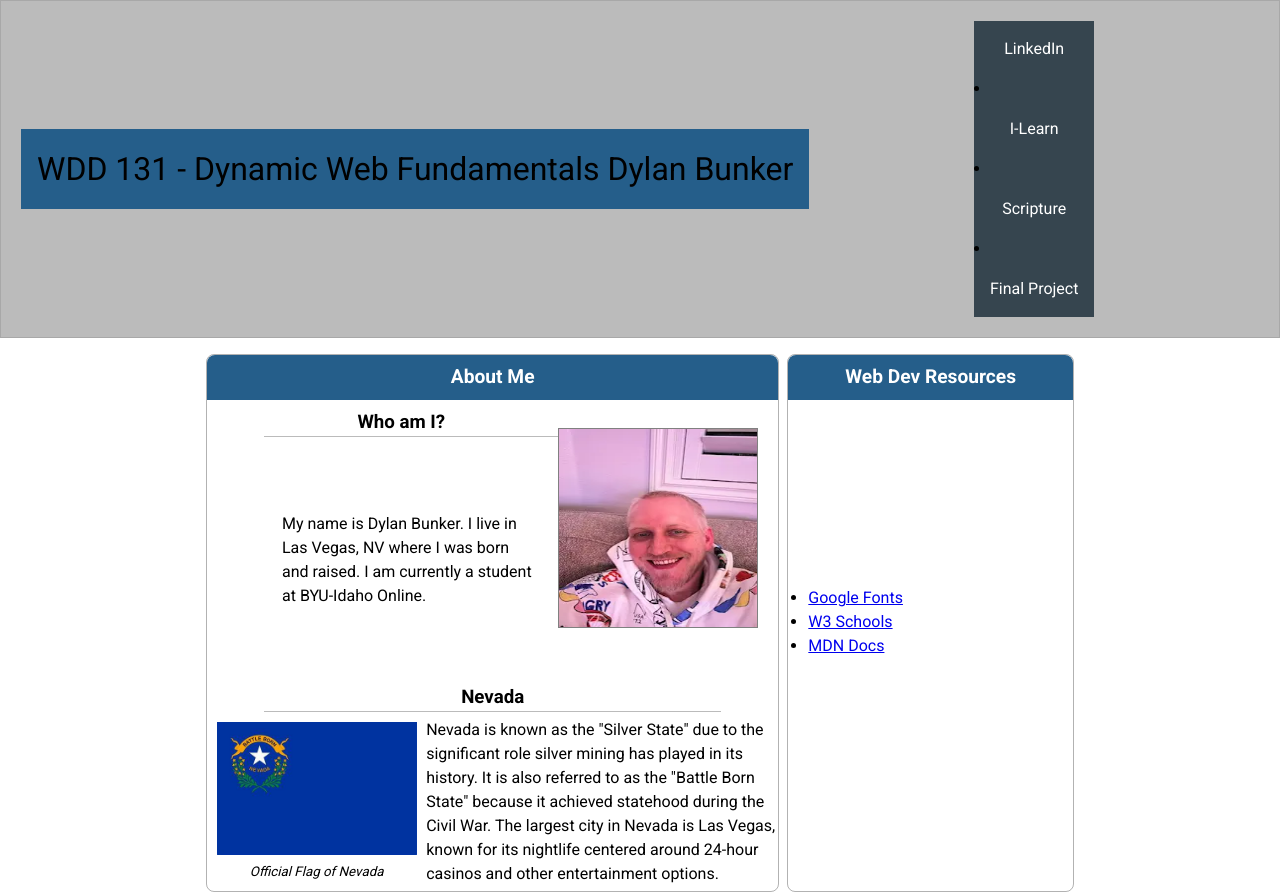
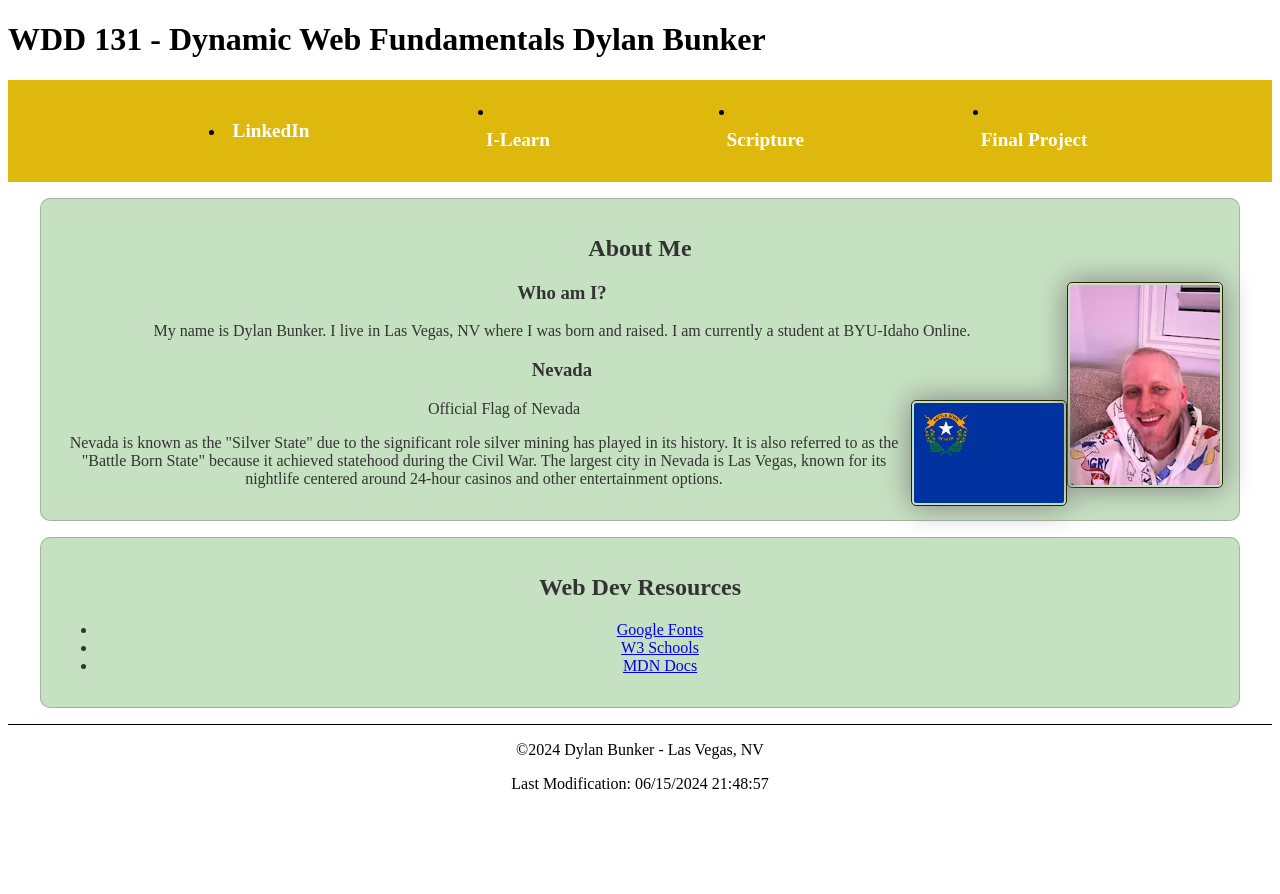
Before and after one commit to DBunker89/wdd131, a plain HTML site: page index.html in a window 1280 px wide. Shown: the top 894 px of the page. After the commit the page ends 809 px from the top, so only its background shows below. Drawn offline with Linux system fonts and the light colour scheme; files that its build step writes are made by us from their sources; files whose address does not match are found by name.

Commit message:
week 1 home page

```diff
--- a/styles/base.css
+++ b/styles/base.css
@@ -1,157 +1,59 @@
-@import url('https://fonts.googleapis.com/css2?family=Roboto:wght@400;700&display=swap');
+@import url('https://fonts.googleapis.com/css2?family=Roboto:ital,wght@0,100;0,300;0,400;0,500;0,700;0,900;1,100;1,300;1,400;1,500;1,700;1,900&display=swap');
 
-:root {
-    --blue: rgb(37, 94, 138);
-    --red: rgb(231, 10, 10);
-  }
-
-  * {
-	margin: 0;
-	padding: 0;
-	box-sizing: border-box;
-}
-
-  .me img {
-    margin: 20px;
-    border: 1px gray solid;
-    height: 200px;
-    width: 200px;
-    float: right;
-  }
-
-  body {
-    line-height: 1.5;
-    font-family: "Roboto", sans-serif;
-    font-weight: 400;
-    color: black;
-  }
-
-  header {
-	background-color: #bbb;
-	display: flex;
-	align-items: center;
-	justify-content: center;
-	padding: 20px;
-	border: 1px solid rgba(0, 0, 0, 0.1);
-}
-
-header,
-main {
-	margin: 0 auto;
-}
-
-  h1 {
-    background-color: var(--blue);
-    font-size: 2rem;
+nav {
+    background-color: rgb(222, 184, 12);
     padding: 1rem;
-    text-align: center;
-    font-weight: 400;
-  }
-
-  .me h3 {
-    grid-column: 1/3;
-    text-align: center;
-    border-bottom: 1px solid #bbb;
-    width: 80%;
-    margin: 0 auto;
-  }
-
-  .me p {
-    padding: 75px;
-  }
-
-  h2 {
-    text-align: center;
-    background-color: var(--blue);
-    color: white;
-    margin: 0 0 0.5rem;
-    font-size: 1.2rem;
-    border-radius: .5rem .5rem 0 0;
-    padding: 0.5rem;
-  }
-
-  nav {
-	background-color: #36454f;
-	margin: 0 auto;
-	max-width: 800px;
-}
-
-nav ul {
-	list-style-type: none;
+    display: flex;
+    justify-content: space-evenly;
+    align-items: center;
 }
 
 nav a {
-	display: block;
-	color: #fff;
-	text-align: center;
-	padding: 1rem;
-	text-decoration: none;
+    color: white;
+    display: block;
+    padding: 0.5rem;
+    text-decoration: none;
+    font-size: 1.2rem;
+    font-weight: 700;
 }
 
-nav a:hover {
-	text-decoration:overline;
+.card {
+    margin: 1rem;
+    border: 1px solid rgba(0, 0, 0, 0.2);
+    padding: 1rem;
+    background-color: #c6e1c1;
+    color: #333;
+    text-align: center;
+    border-radius: 10px;
 }
 
-  main {
-    max-width: 900px;
-    margin: 0 auto;
-    display: grid;
-    grid-template-columns: 2fr 1fr;
-    grid-gap: 0.5rem;
-    padding: 1rem;
-  }
+img {
+    border-radius: 5px;
+    width: 150px;
+    height: auto;
+    border: 1px solid rgb(39, 36, 0);
+    padding: 2px;
+    box-shadow: 0 0 30px gray;
+    float: right;
+}
 
-  footer {
-    padding: 1rem;
-    background-color: var(--blue);
-    color: white;
-  }
+p {
+    padding: 0;
+}
 
-  footer p {
-    margin: 0;
+footer {
+    margin-top: 15px;
+    border-top: 1px solid #000000;
     text-align: center;
-  }
+}
+.card h1{
+    color: #2b2400;
+    border-bottom: 1px solid #2b2400;
+}
 
-
-  .card {
-    border-radius: .5rem;
-    border: 1px solid rgba(0, 0, 0, 0.3)
-  }
-
-  .state {
-    display: grid;
-    grid-template-columns: 1fr 2fr;
-    justify-content: center;
+main {
+    margin: 1rem;
     align-items: center;
-  }
-
-  .state h3 {
-    grid-column: 1/3;
-    text-align: center;
-    border-bottom: 1px solid #bbb;
-    width: 80%;
-    margin: 0 auto;
-  }
-
-  .links {
-    display: flex;
-    flex-direction: column;
-    justify-content: center;
-    height: 80%;
-    padding: 20px;
-  }
-
-  .highlight {
-    color: yellow;
-    font-size: smaller;
-  }
-
-  figure {
-    margin: .6rem;
-  }
-
-  figcaption {
-    font-size: smaller;
-    text-align: center;
-    font-style: italic;
-  }
+    align-tracks: center;
+    max-width: 1900px;
+}
```
